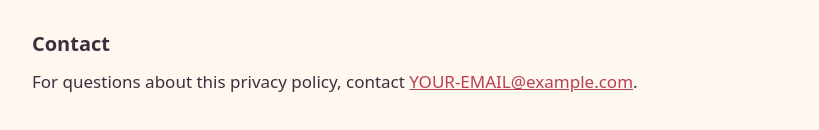
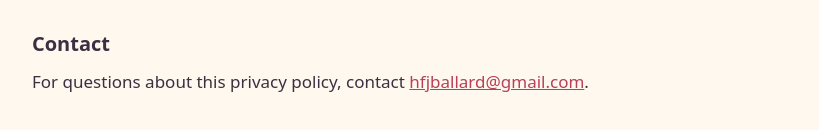
Before and after one commit to hfjballard-source/hfjballard.github.io, a plain HTML site: page bookadoodle.html in a window 1280 px wide. Shown: the part 786-916 px from the top of the page, without its empty margins (228-1047 px from the left). Drawn offline with Linux system fonts and the light colour scheme.

Commit message:
Update contact email in privacy policy

```diff
--- a/bookadoodle.html
+++ b/bookadoodle.html
@@ -93,7 +93,7 @@
     <h2>Contact</h2>
     <p>
       For questions about this privacy policy, contact
-      <a href="mailto:YOUR-EMAIL@example.com">YOUR-EMAIL@example.com</a>.
+      <a href="mailto:YOUR-EMAIL@example.com">hfjballard@gmail.com</a>.
     </p>
   </main>
 </body>
```
